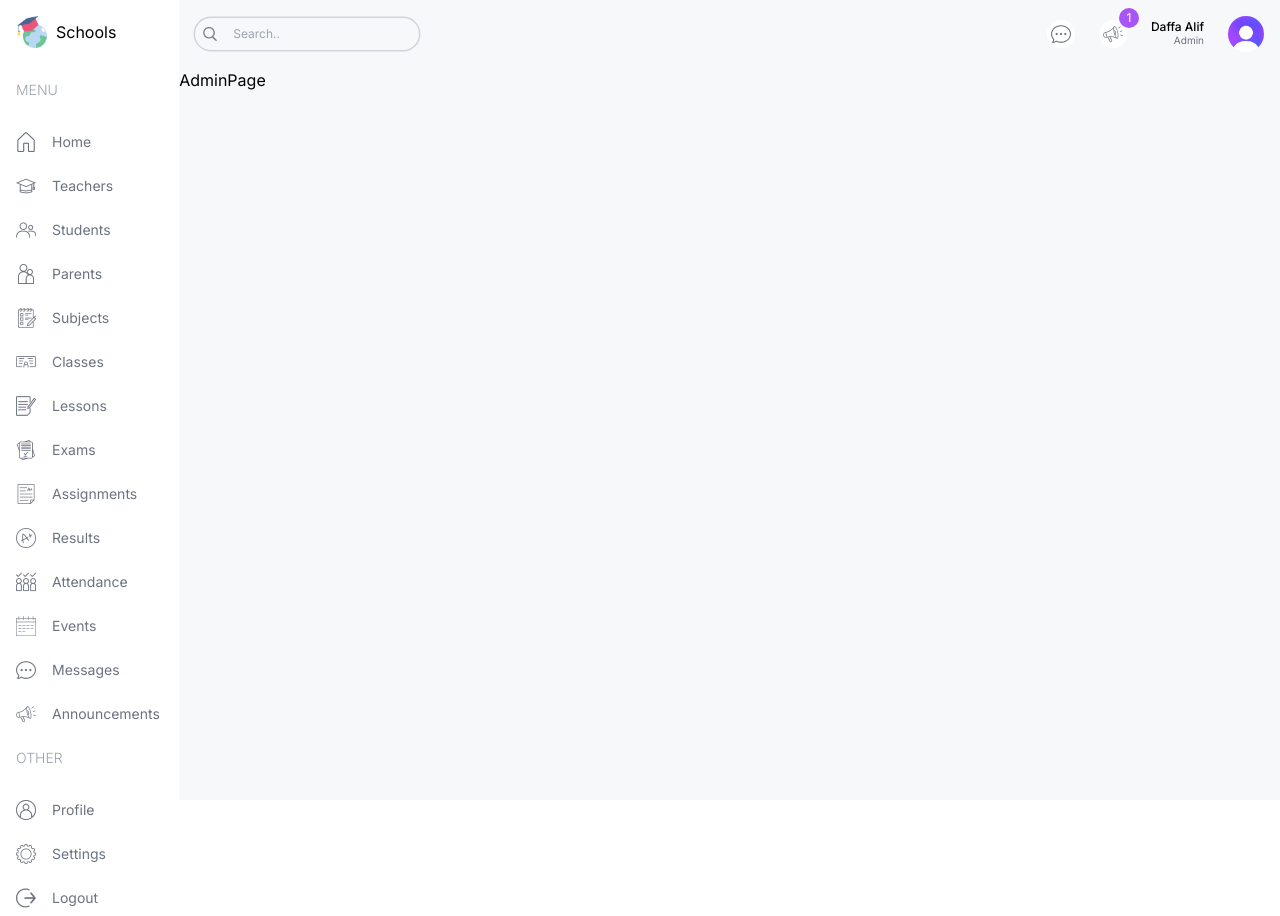
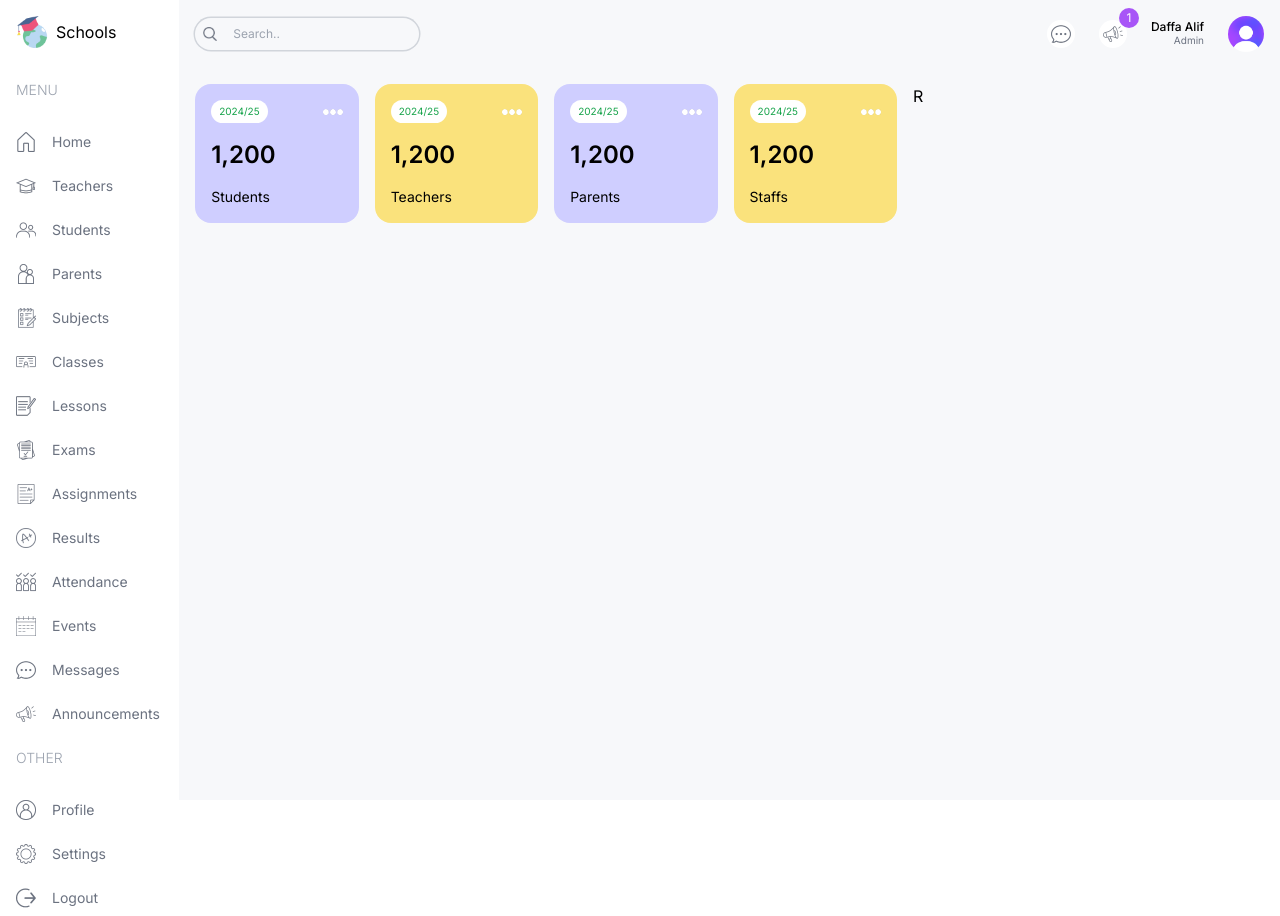
Before and after one commit to daffa4lif/next-school-dashboard, a Next.js app: page /admin in a window 1280 px wide. Built offline with nearby package versions, Linux system fonts and the light colour scheme.

Commit message:
add: card user display

```diff
--- a/src/app/(dashboard)/admin/page.tsx
+++ b/src/app/(dashboard)/admin/page.tsx
@@ -1,6 +1,18 @@
+import UserCard from "@/components/Admin/UserCard"
+
 const AdminPage = () => {
   return (
-    <div className=''>AdminPage</div>
+    <div className='p-4 flex gap-4 flex-col md:flex-row'>
+      <div className="w-full lg:w-2/3">
+        <div className="flex flex-wrap gap-4 justify-between">
+          <UserCard type={"student"} />
+          <UserCard type={"teacher"} />
+          <UserCard type={"parent"} />
+          <UserCard type={"staff"} />
+        </div>
+      </div>
+      <div className="w-full lg:w-1/3">R</div>
+    </div>
   )
 }
 
```
